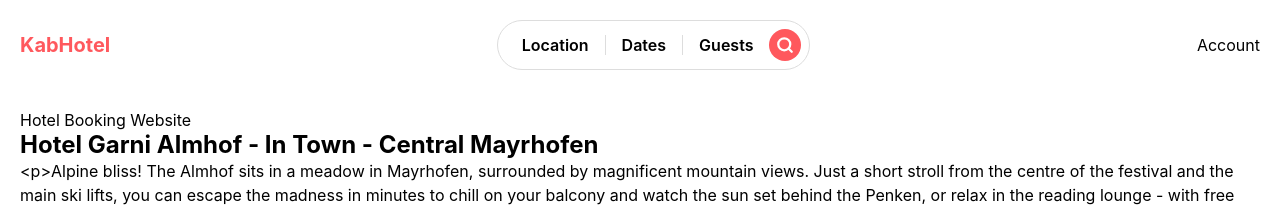
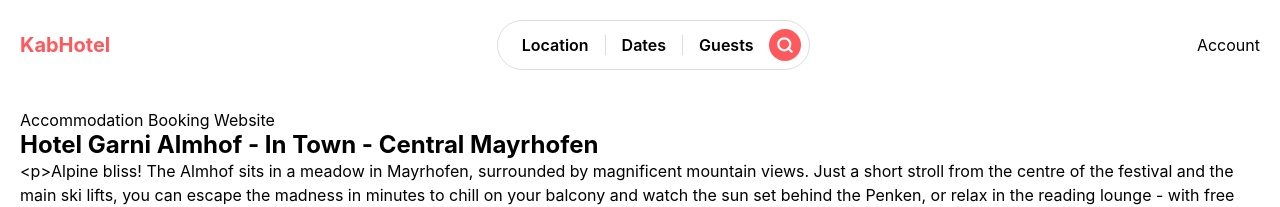
Before and after one commit to AbrahamDN/kaBooking-accommodations, a React (Vite) app: page / in a window 1280 px wide. Shown: the top 207 px of the page. Built offline with nearby package versions, Linux system fonts and the light colour scheme.

Commit message:
refactor: change HotelCard name to Card, & remove Hotel name reference

```diff
--- a/src/components/HotelCard/HotelCard.tsx
+++ b/src/components/card/Card.tsx
@@ -1,6 +1,6 @@
-import { HotelCardProps } from "./HotelCard.types.ts";
+import { CardProps } from "./Card.types.ts";
 
-const HotelCard = ({ room }: HotelCardProps) => {
+const Card = ({ room }: CardProps) => {
   return (
     <div className="room-card">
       <h3 className="h5">{room.name}</h3>
@@ -10,4 +10,4 @@ const HotelCard = ({ room }: HotelCardProps) => {
   );
 };
 
-export default HotelCard;
+export default Card;
--- a/src/components/HotelCard/HotelCard.types.ts
+++ b/src/components/card/Card.types.ts
@@ -1,5 +1,5 @@
 import { Accommodation } from "../../types/accommodation.types";
 
-export type HotelCardProps = {
+export type CardProps = {
   room: Accommodation;
 };
--- a/src/pages/home/Home.page.tsx
+++ b/src/pages/home/Home.page.tsx
@@ -1,5 +1,5 @@
 import { Link } from "react-router-dom";
-import HotelCard from "../../components/hotelCard/HotelCard";
+import Card from "../../components/card/Card";
 import { accommodations } from "../../data/accommodation.json";
 import Layout from "../../layout/Layout";
 
@@ -7,11 +7,11 @@ const HomePage = () => {
   return (
     <Layout>
       <main className="container">
-        <h1>Hotel Booking Website</h1>
+        <h1>Accommodation Booking Website</h1>
 
         {accommodations.map((room) => (
           <Link key={room.id} to={`/room/${room.id}`}>
-            <HotelCard room={room} />
+            <Card room={room} />
           </Link>
         ))}
       </main>
--- a/src/pages/room/Room.page.tsx
+++ b/src/pages/room/Room.page.tsx
@@ -9,8 +9,8 @@ import "./Room.styles.css";
 const RoomPage = () => {
   const location = useLocation();
   // Get the room id from the URL
-  const hotelId = parseInt(location.pathname.split("/").pop()!);
-  const room = accommodations.find((room) => room.id === hotelId);
+  const roomId = parseInt(location.pathname.split("/").pop()!);
+  const room = accommodations.find((room) => room.id === roomId);
 
   if (!room) {
     return (
```
Also changed, not shown: 2 other files (tests, documents, lock files or other folders).
